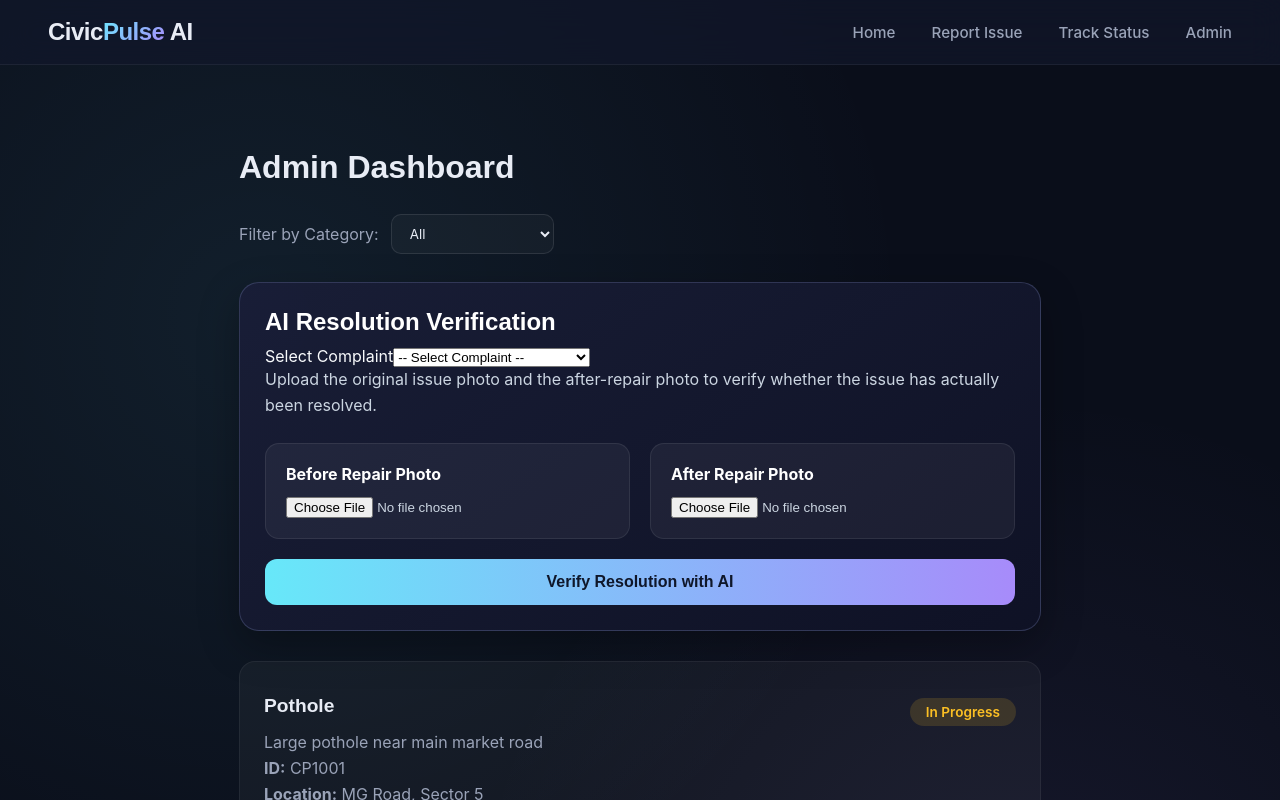
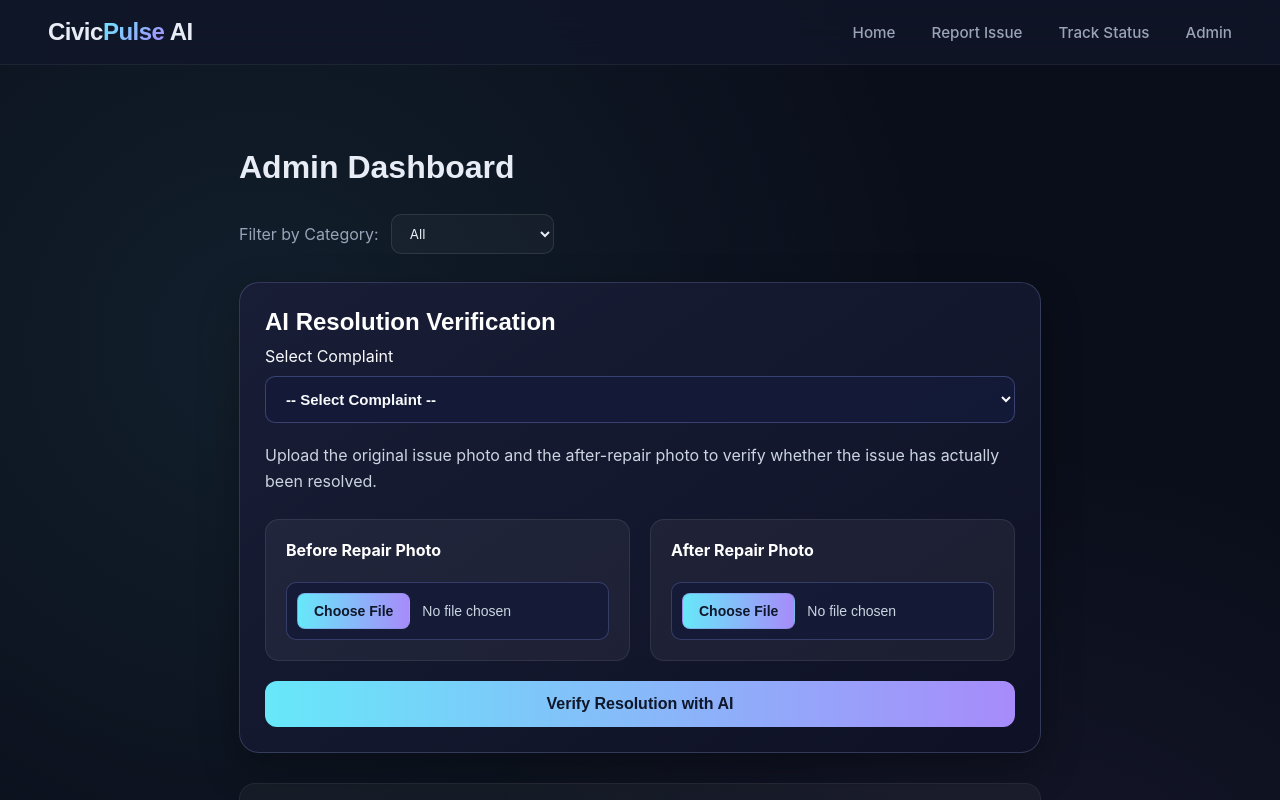
Before and after one commit to ankitprakash784-debug/civicpulse-ai, a React app in the folder frontend/: page /admin in a window 1280 px wide. Shown: the top 800 px of the page. Built offline with nearby package versions, Linux system fonts and the light colour scheme; the HTML template or start-up script is replaced by a standard one.

Commit message:
Style verification controls to match theme

```diff
--- a/frontend/src/pages/AdminDashboard.css
+++ b/frontend/src/pages/AdminDashboard.css
@@ -300,3 +300,109 @@
     grid-template-columns: 1fr;
   }
 }
+/* =========================================
+   VERIFICATION SELECT + FILE INPUT THEME
+   ========================================= */
+
+/* Select Complaint */
+#verificationComplaint {
+  width: 100%;
+  box-sizing: border-box;
+
+  margin-top: 10px;
+  margin-bottom: 20px;
+
+  padding: 13px 16px;
+
+  border-radius: 10px;
+  border: 1px solid rgba(130, 140, 220, 0.35);
+
+  background: rgba(20, 26, 55, 0.95);
+  color: #f8fafc;
+
+  font-size: 15px;
+  font-weight: 600;
+
+  outline: none;
+  cursor: pointer;
+
+  appearance: auto;
+
+  transition:
+    border-color 0.2s ease,
+    box-shadow 0.2s ease;
+}
+
+#verificationComplaint:hover {
+  border-color: rgba(103, 232, 249, 0.6);
+}
+
+#verificationComplaint:focus {
+  border-color: #67e8f9;
+
+  box-shadow:
+    0 0 0 3px rgba(103, 232, 249, 0.12);
+}
+
+/* Dropdown options */
+#verificationComplaint option {
+  background: #151a38;
+  color: #f8fafc;
+  padding: 10px;
+}
+
+
+/* =========================================
+   BEFORE / AFTER FILE INPUT
+   ========================================= */
+
+.verification-upload input[type="file"] {
+  width: 100%;
+  box-sizing: border-box;
+
+  margin-top: 10px;
+
+  padding: 10px;
+
+  border-radius: 10px;
+  border: 1px solid rgba(130, 140, 220, 0.3);
+
+  background: rgba(20, 26, 55, 0.9);
+
+  color: #cbd5e1;
+
+  font-size: 14px;
+}
+
+
+/* Choose File button */
+.verification-upload input[type="file"]::file-selector-button {
+  margin-right: 12px;
+
+  padding: 9px 16px;
+
+  border: 1px solid rgba(130, 140, 220, 0.5);
+  border-radius: 8px;
+
+  background: linear-gradient(
+    90deg,
+    #67e8f9,
+    #a78bfa
+  );
+
+  color: #0f172a;
+
+  font-size: 14px;
+  font-weight: 700;
+
+  cursor: pointer;
+
+  transition:
+    transform 0.2s ease,
+    opacity 0.2s ease;
+}
+
+.verification-upload input[type="file"]::file-selector-button:hover {
+  transform: translateY(-1px);
+  opacity: 0.9;
+}
```
